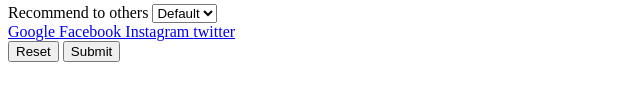
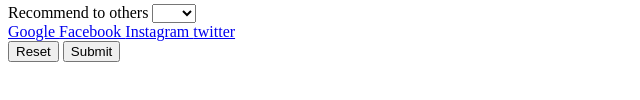
Before and after one commit to Shubham-707/Hello, a plain HTML site: page FORM.html in a window 1280 px wide. Shown: the part 542-642 px from the top of the page, 0-640 px from the left. Drawn offline with Linux system fonts and the light colour scheme.

Commit message:
Edited form

```diff
--- a/FORM.html
+++ b/FORM.html
@@ -50,7 +50,7 @@
         <select name="Options" id="Rec.">
             <option value="YES">Yes</option>
             <option value="NO">No</option>
-            <option value="Default" selected>Default</option>
+            <option value="Default" selected> </option>
         </select>
 
 
```
